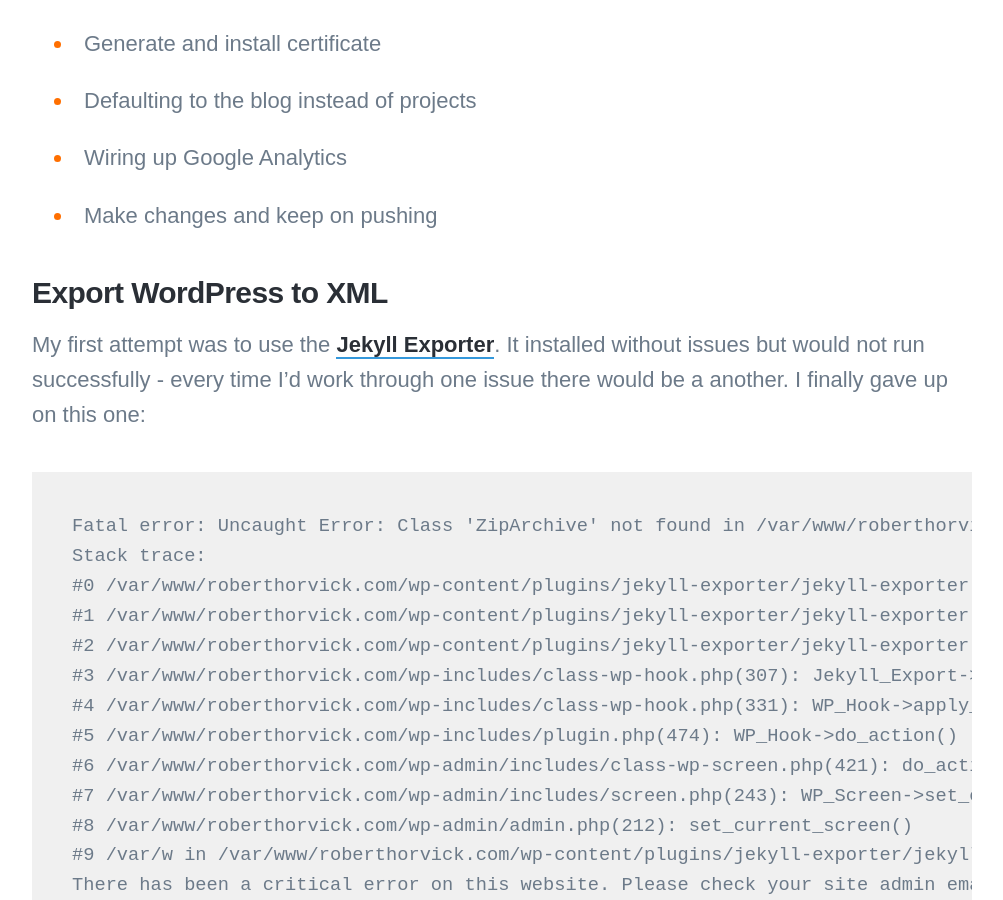
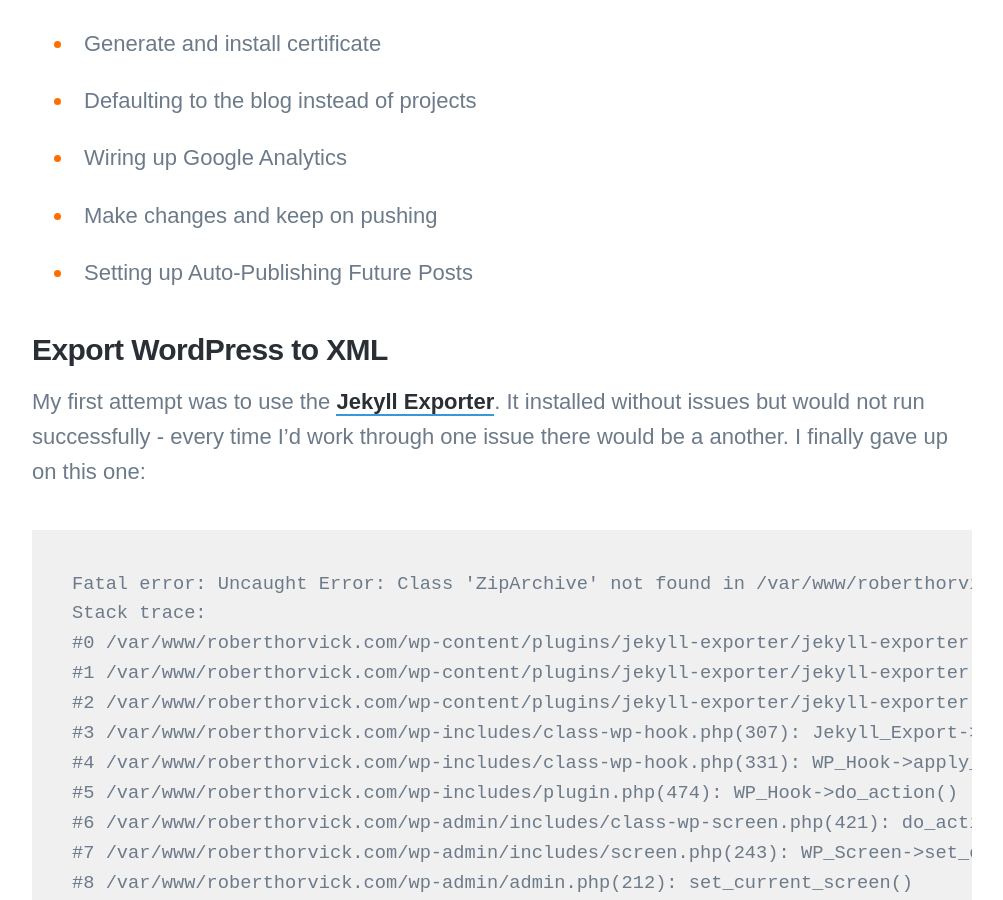
Before and after one commit to bubbafat/bubbafat.github.io, a Jekyll site: the page built from _posts/2022-03-08-migrating-from-wordpress-to-jekyll-github-pages.md, in a window 1280 px wide and 900 px high, scrolled down 1532 px. Shown: the whole window, without its empty margins (138-1141 px from the left). Built offline with Jekyll 4.4.1, drawn with Linux system fonts in a browser that asks for light colours; nearby versions of some CDN libraries; some web fonts are replaced; comment, search, counter and statistics services are not loaded; some of the changed text lies outside the part shown.

Commit message:
A few updates

````diff
--- a/_posts/2022-03-08-migrating-from-wordpress-to-jekyll-github-pages.md
+++ b/_posts/2022-03-08-migrating-from-wordpress-to-jekyll-github-pages.md
@@ -30,6 +30,7 @@
 - Defaulting to the blog instead of projects
 - Wiring up Google Analytics
 - Make changes and keep on pushing
+- Setting up Auto-Publishing Future Posts
 
 <h3>Export WordPress to XML</h3>
 
@@ -120,7 +121,7 @@
 2. Copy roberthorvick-export.xml from Downloads to the wordpress-export-to-markdown
 3. Rename roberthorvick-export.xml to export.xml
 4. Run `node index.js --post-folders=false --prefix-date=true --wizard=false`
-5. Copy the output to the Jekyll _posts directory.
+5. Copy the output to the Jekyll \_posts directory.
 
 The command to use was documented in the [README.md](https://github.com/lonekorean/wordpress-export-to-markdown/blob/master/README.md) - so big thanks to [Will Boyd](https://twitter.com/lonekorean) for not just creating the tool but also making it easy to use with Jekyll.
 
@@ -172,7 +173,7 @@
 mv blog/index.html .
 ```
 
-Then edited the _data\settings.yml to point the Blog menu to / (root) and the Projects menu to /projects/ - now it rendered the way I wanted.
+Then edited the \_data\settings.yml to point the Blog menu to / (root) and the Projects menu to /projects/ - now it rendered the way I wanted.
 
 <h3>Make changes and keep on pushing</h3>
 
@@ -237,6 +238,8 @@
 3. I display the subcategory but continue using the category_name in links and slugs
 4. I print the date the post was written with the title
 
+<h3>Setting up Auto-Publishing Future Posts</h3>
+
 And that's where I am now.  If I do anything else interesting I will add it here.
 
 <hr/>
````
Also changed, not shown: _drafts/template.md (+2 -1 lines), 3 other files.
